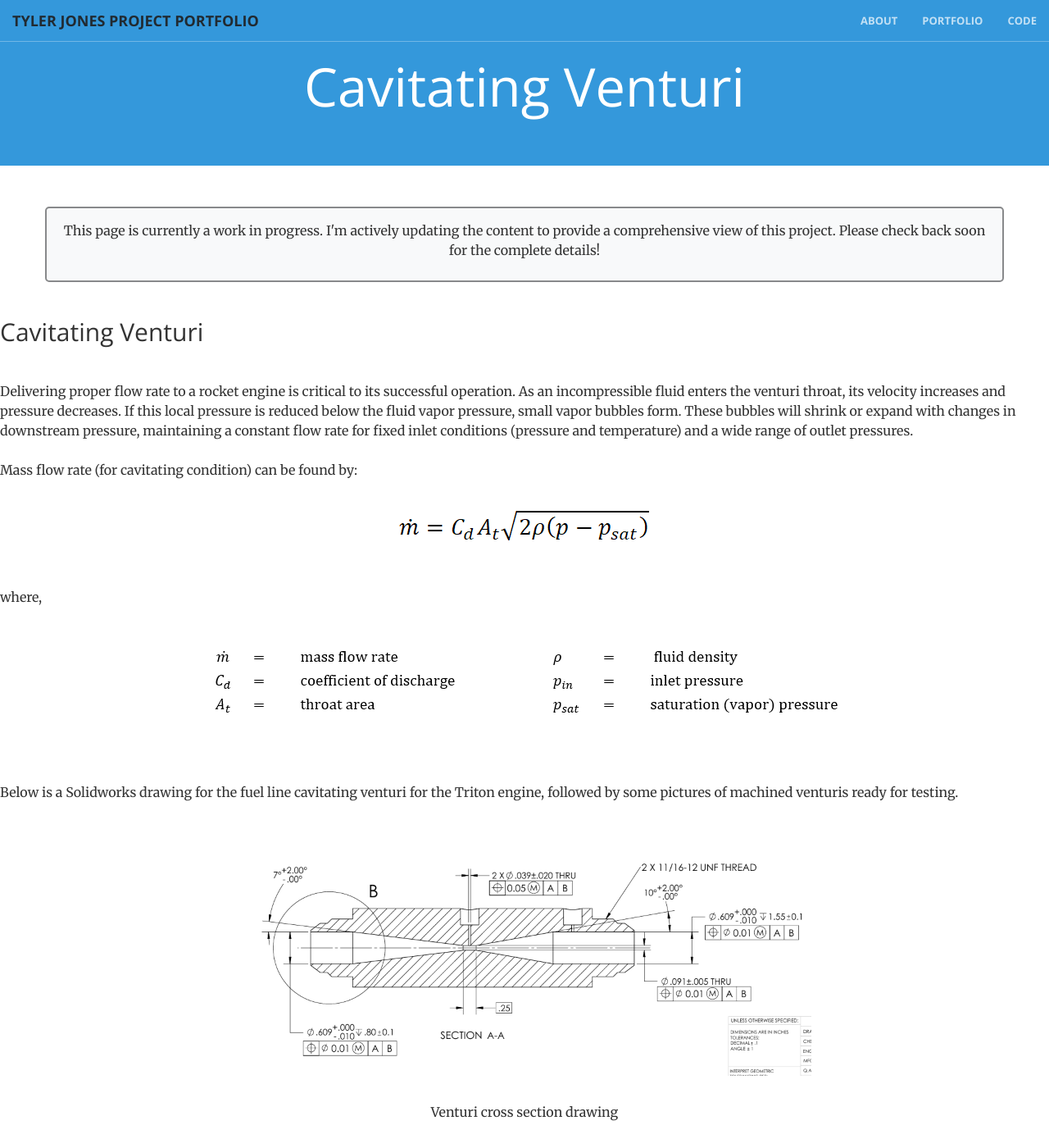
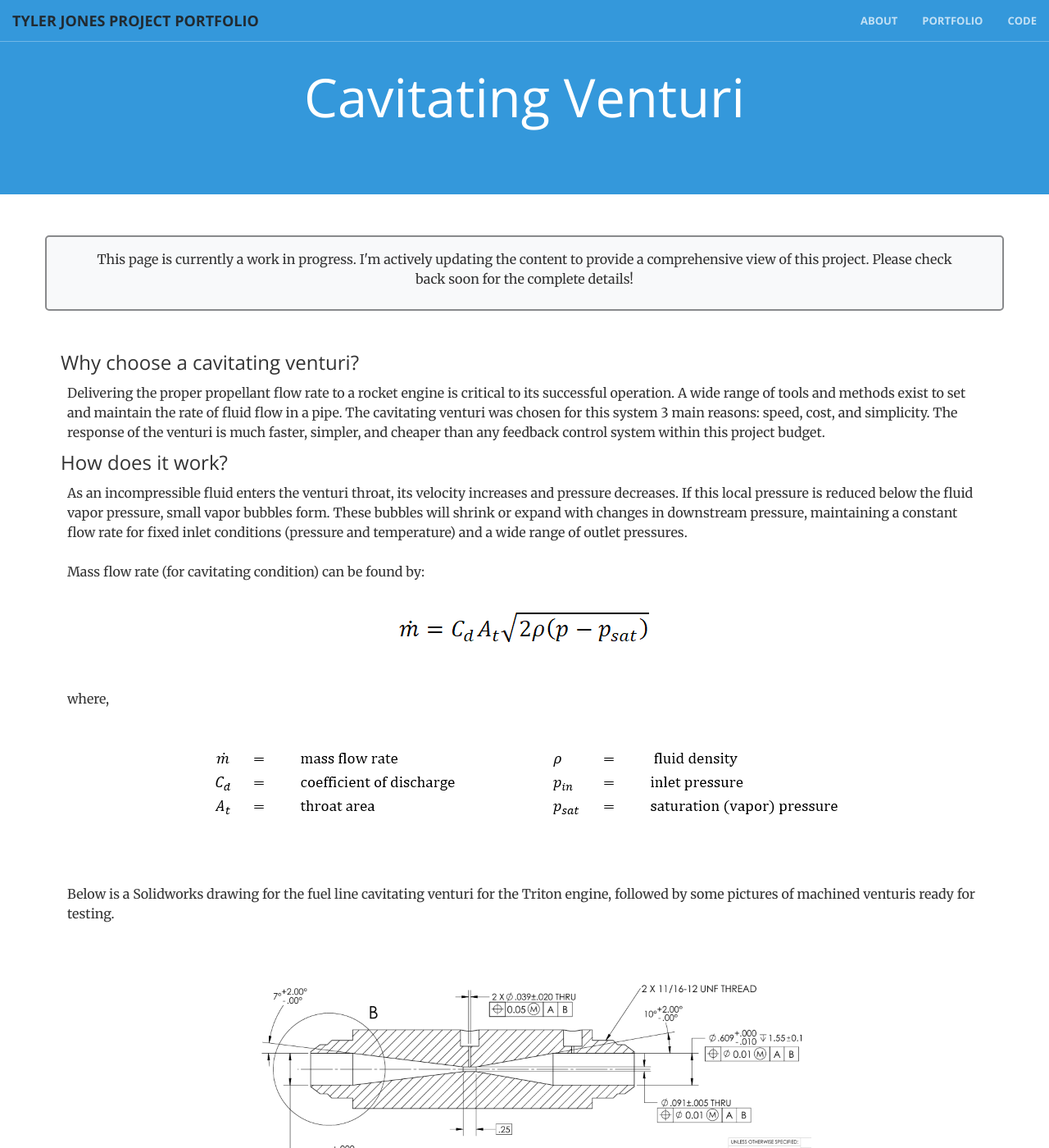
Before and after one commit to trj2088/trj2088.github.io, a Jekyll site: the page built from _portfolio/venturi.md, in a window 1280 px wide and 1400 px high. Shown: the whole window at 82% size. Built offline with Jekyll 4.4.1, drawn with Linux system fonts in a browser that asks for light colours.

Commit message:
Formatting

```diff
--- a/_portfolio/venturi.md
+++ b/_portfolio/venturi.md
@@ -9,9 +9,13 @@
 {% include in_process.html %}
 <br/>
 
-<h2>Cavitating Venturi</h2><br>
+<h3>Why choose a cavitating venturi?</h3>
 
-Delivering proper flow rate to a rocket engine is critical to its successful operation.
+
+Delivering the proper propellant flow rate to a rocket engine is critical to its successful operation. A wide range of tools and methods exist to set and maintain the rate of fluid flow in a pipe. The cavitating venturi was chosen for this system 3 main reasons: speed, cost, and simplicity. The response of the venturi is much faster, simpler, and cheaper than any feedback control system within this project budget.<br/>
+
+<h3>How does it work?</h3>
+
 As an incompressible fluid enters the venturi throat, its velocity increases and pressure decreases. If this local pressure is reduced below the fluid vapor pressure, small vapor bubbles form. These bubbles will shrink or expand with changes in downstream pressure, maintaining a constant flow rate for fixed inlet conditions (pressure and temperature) and a wide range of outlet pressures. <br>
 <br>
 Mass flow rate (for cavitating condition) can be found by:
--- a/css/creative.css
+++ b/css/creative.css
@@ -27,12 +27,10 @@
 }
 
 main {
-    display: block;
-    position: relative;
-    margin-left: 1em;
-    margin-right: 1em;
-    margin: 0 auto;
-    padding: 1em;
+    margin:  auto;
+    margin-left: 2em;
+    margin-right: auto;
+    padding: 4em;
     max-width: 3000px;
 }
 
@@ -46,6 +44,7 @@
 h3,
 h4,
 h5 {
+    margin: 0.5em 1em 0.5em 1em;
     font-family: 'Open Sans','Helvetica Neue',Arial,sans-serif;
 }
 
@@ -73,7 +72,10 @@
   }
 
 p {
+    margin-top: 0;
     margin-bottom: 10px;
+    margin-left: 2em;
+    margin-right: 2em;
     font-size: 16px;
     line-height: 1.5;
 }
@@ -92,7 +94,7 @@
 }
 
 section {
-    padding: 50px 0;
+    padding: 50px;
 }
 
 aside {
@@ -114,6 +116,7 @@
 .in-progress-banner {
     display: block;
     margin: 0 auto;
+    margin-bottom: 1em;
     justify-content: center;
     text-align: center;
     align-items: center;
```
